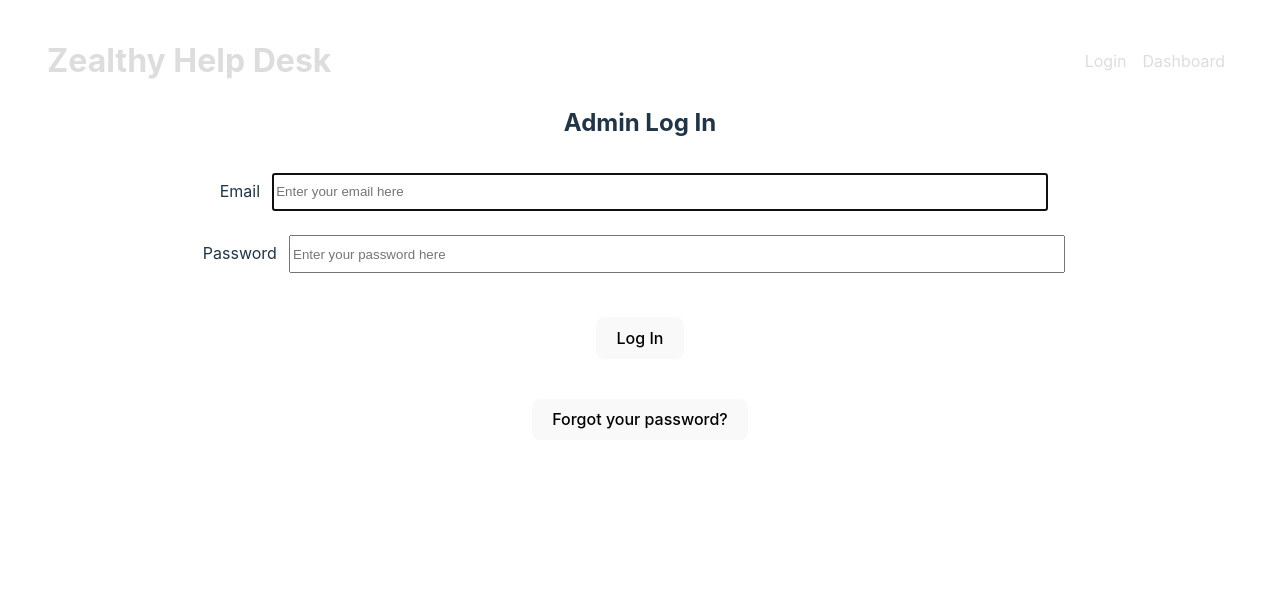
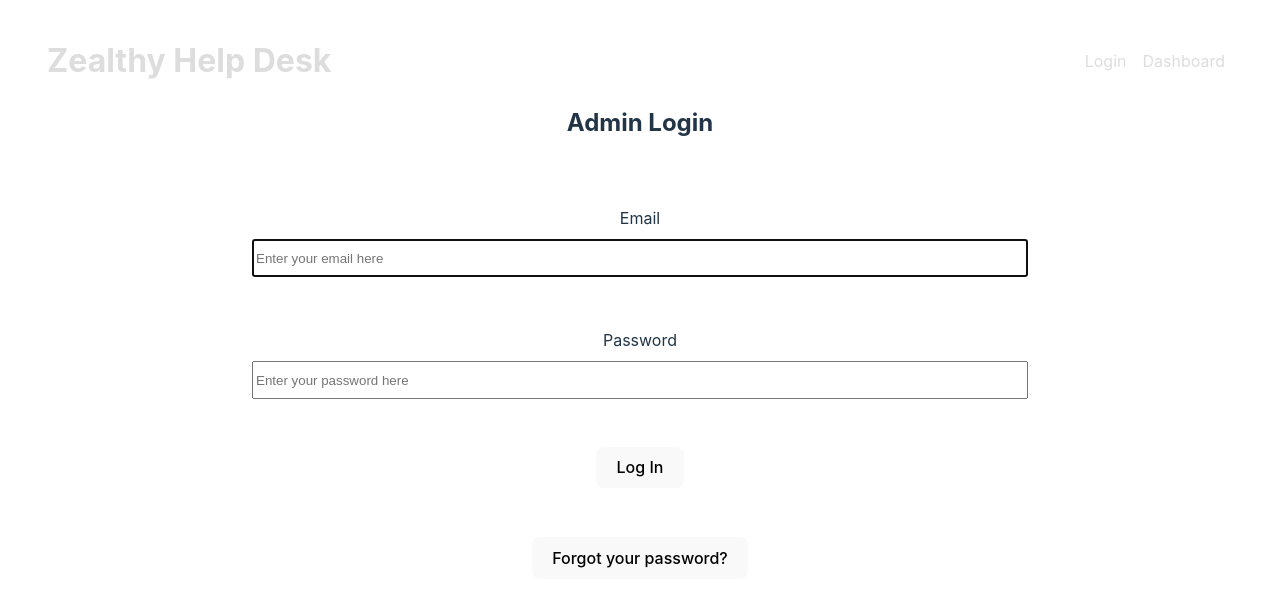
Before and after one commit to rscalderon/HelpDesk, a React (Vite) app: page /login in a window 1280 px wide. Shown: the top 606 px of the page. Built offline with nearby package versions, Linux system fonts and the light colour scheme.

Commit message:
Added home styling for Login components

```diff
--- a/src/containers/Login.tsx
+++ b/src/containers/Login.tsx
@@ -7,18 +7,20 @@ Note: For the sake of time, I built the UI but did not implement the auth busine
 */
 
 import { useNavigate } from 'react-router-dom';
+import './Home.scss';
 
 function Login() {
   const navigate = useNavigate();
   return (
     <div className='form-container'>
       <div className='login-container'>
-        <h2>Admin Log In</h2>
+        <h2>Admin Login</h2>
         <form
-          className='login-form'
+          className='form'
           name='login'
           onSubmit={() => navigate('/dashboard')}
         >
+          <div className='input-and-label'>
             <label htmlFor='email'>Email</label>
             <input
               type='email'
@@ -28,7 +30,8 @@ function Login() {
               autoFocus
               required
             ></input>
-          <br />
+          </div>
+          <div className='input-and-label'>
             <label htmlFor='password'>Password</label>
             <input
               type='text'
@@ -37,8 +40,7 @@ function Login() {
               placeholder='Enter your password here'
               required
             ></input>
-          <br />
-          <br />
+          </div>
           <button
             className='login-form-button'
             // Note: With more time, this would be replaced with a robust authentication and authorization feature
@@ -47,7 +49,6 @@ function Login() {
           </button>
         </form>
         <div className='login-form-links'>
-          <br />
           <button onClick={() => console.log('Trigger reset password feature')}>
             Forgot your password?
           </button>
```
Lines whose indentation alone changed are shown as unchanged.
